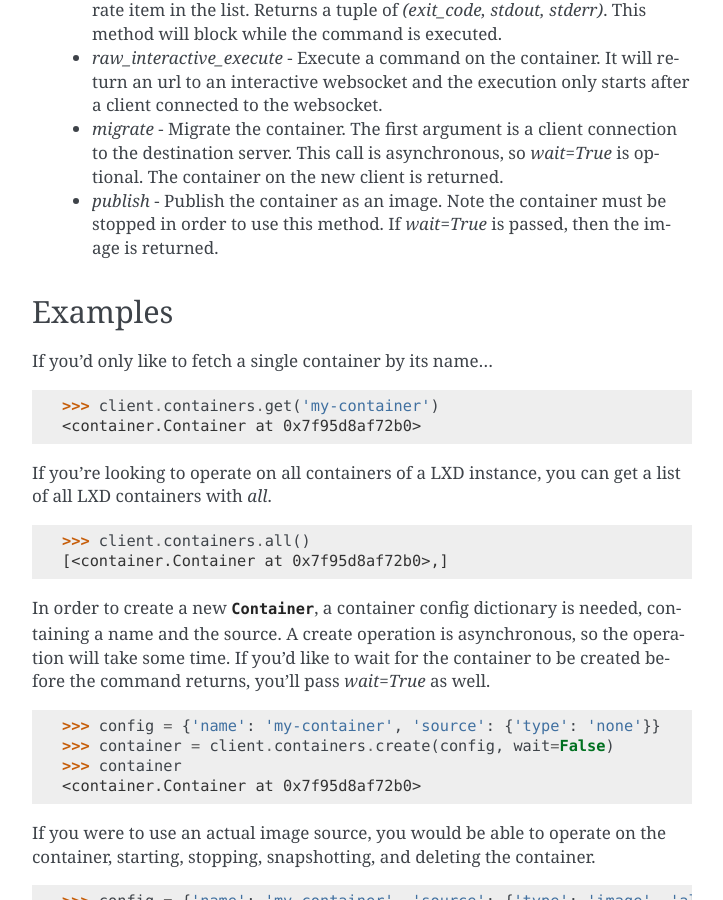
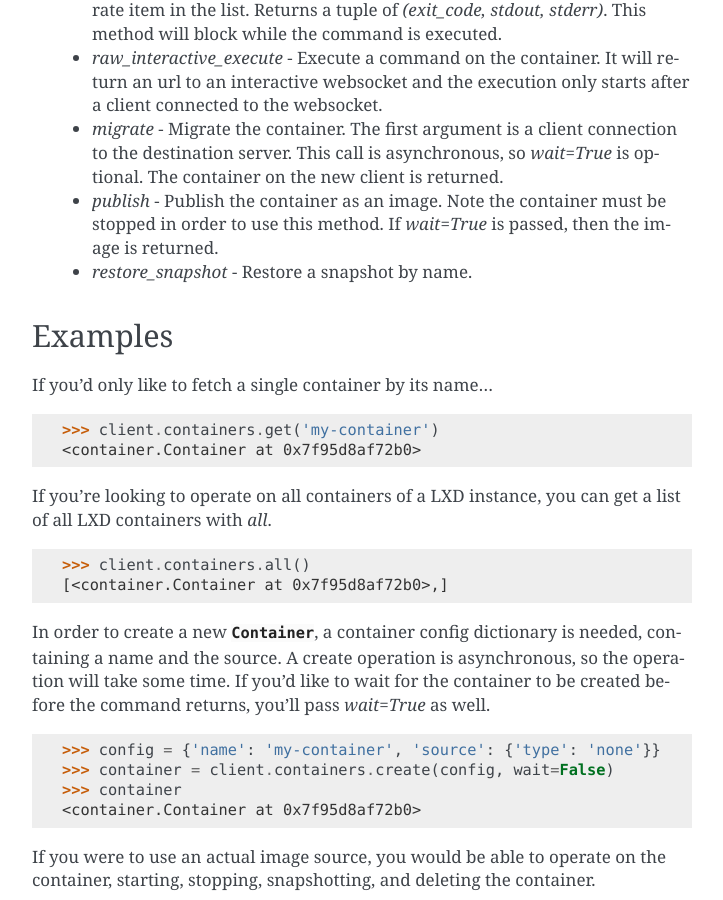
Before and after one commit to canonical/pylxd, a Sphinx documentation site: the page built from doc/source/containers.rst, in a window 1280 px wide and 900 px high, scrolled down 1422 px. Shown: the whole window, without its empty margins (388-1111 px from the left). Built offline with Sphinx 7.4.7, drawn with Linux system fonts in a browser that asks for light colours; some of the changed text lies outside the part shown.

Commit message:
Add methods to the docs
Signed-off-by: Alex Kavanagh <alex.kavanagh@canonical.com>

```diff
--- a/doc/source/containers.rst
+++ b/doc/source/containers.rst
@@ -71,6 +71,7 @@
     `wait=True` is optional. The container on the new client is returned.
   - `publish` - Publish the container as an image.  Note the container must be stopped
     in order to use this method.  If `wait=True` is passed, then the image is returned.
+  - `restore_snapshot` - Restore a snapshot by name.
 
 
 Examples
@@ -196,6 +197,7 @@
     image from the snapshot is bigger than the logical volume that is allocated
     by lxc.  See https://github.com/lxc/lxd/issues/2201 for more details.  The solution
     is to increase the `storage.lvm_volume_size` parameter in lxc.
+  - `restore` - restore the container to this snapshot.
 
 .. code-block:: python
 
```
